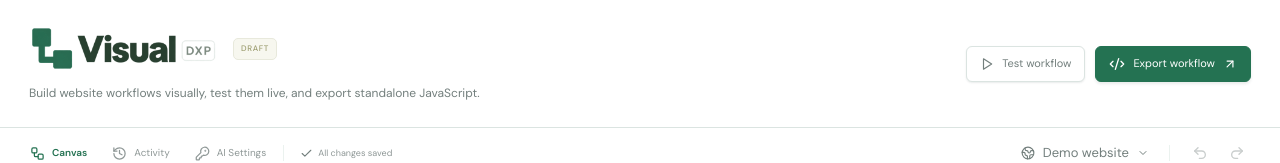
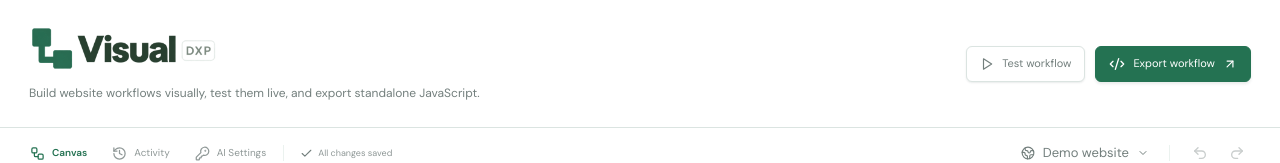
Before and after one commit to dani-beltran/visual-dxp, a Next.js app: page / in a window 1280 px wide. Shown: the top 163 px of the page. Built offline with nearby package versions, Linux system fonts and the light colour scheme.

Commit message:
fix: remove draft badge from header

```diff
--- a/src/app.tsx
+++ b/src/app.tsx
@@ -119,7 +119,6 @@ export function App({
                 <h1>
                   <img className="dxp-brand-image" src="/visual-dxp-logo.png" alt="Visual DXP" />
                 </h1>
-                <span className="dxp-draft-badge">DRAFT</span>
               </div>
               <p>
                 Build website workflows visually, test them live, and export standalone JavaScript.
--- a/src/styles/app.css
+++ b/src/styles/app.css
@@ -44,17 +44,6 @@
   font-size: 12px;
   line-height: 1.6;
   color: var(--dxp-muted);
-}
-.dxp-draft-badge {
-  flex-shrink: 0;
-  border: 1px solid #e8e9dc;
-  background: #f7f7ef;
-  color: #9d9e71;
-  font-size: 8px;
-  letter-spacing: 0.65px;
-  font-weight: 500;
-  border-radius: 5px;
-  padding: 4px 7px;
 }
 .dxp-header-actions {
   display: flex;
```
